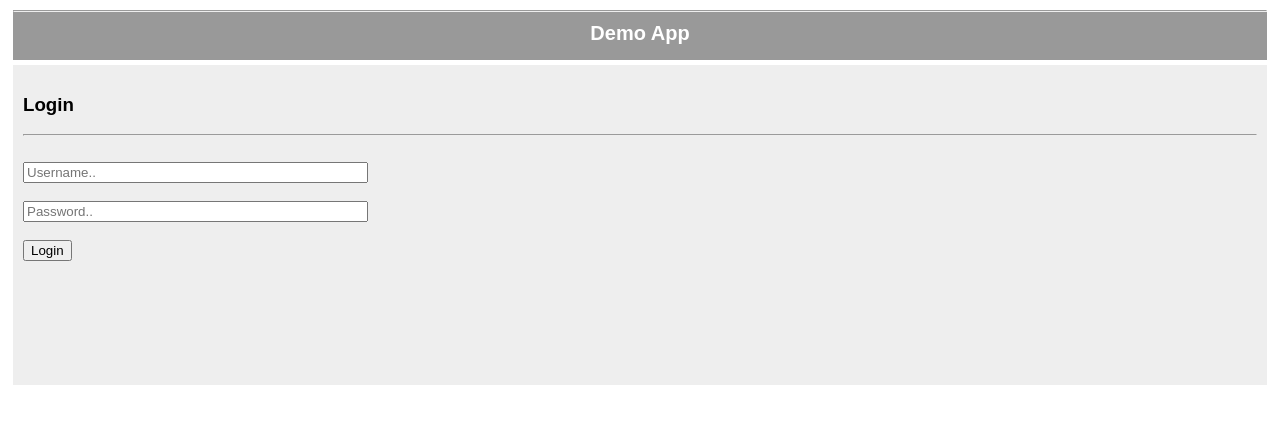
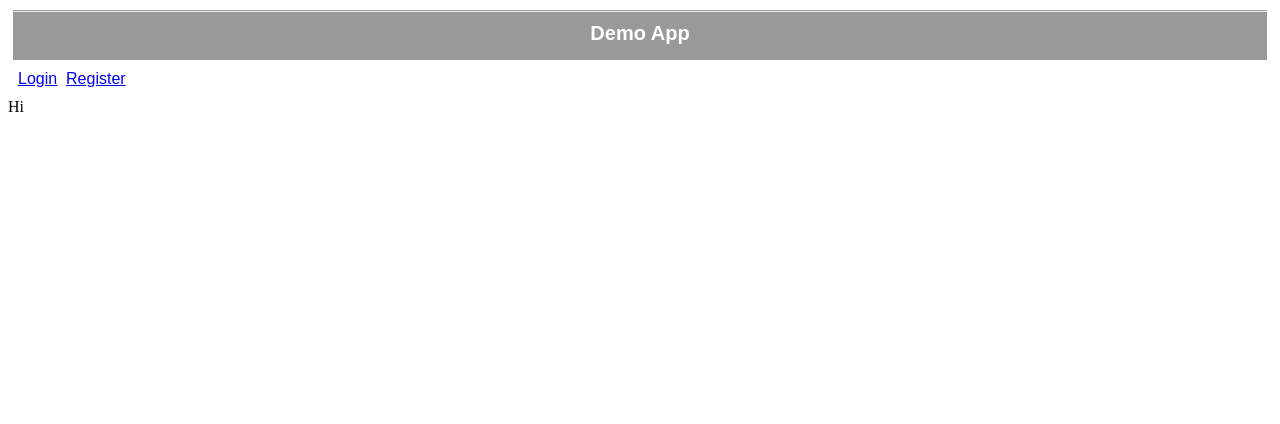
Before and after one commit to Avinash-Kulal/Mult-tenant-app, a React app in the folder ReactApp/: page / in a window 1280 px wide. Shown: the top 424 px of the page. Built offline with nearby package versions, Linux system fonts and the light colour scheme.

Commit message:
query parameter based component render

```diff
--- a/ReactApp/src/App.js
+++ b/ReactApp/src/App.js
@@ -1,15 +1,30 @@
-import React from "react";
+import React,{ useState,useEffect } from "react";
 import Login from "./components/Login";
 import Header from "./components/Header";
 
-const App = ()=>{
- return (
+const App = () => {
+  const [urlParam,setUrlParam] = useState('');
+
+  useEffect(()=>{
+    setUrlParamsState()
+  },[])
+
+  const setUrlParamsState = () =>{
+      const urlParams = new URLSearchParams(window.location.search);
+      setUrlParam({module:urlParams.get('module') })
+  }
+
+  return (
   <div>
     <Header/>
-    <Login/>
+    { (urlParam && urlParam.module === 'login')
+      ? <Login/> : <div>Hi</div>
+    }
+
+
   </div>
 
- )
+  )
 }
 
 export default App;
--- a/ReactApp/src/components/Header.js
+++ b/ReactApp/src/components/Header.js
@@ -11,14 +11,23 @@ const Head  = styled.div`
  margin:5px;
  color:white;
  `
-
+const Navigation = styled.div`
+    font-family:arial;
+    margin:10px;
+`;
 const Header = ()=>{
 
  return (
+<React.Fragment>
   <Head>
    <hr/>
-   Demo App
+   Demo App <br/>
   </Head>
+    <Navigation>
+        <a href="?module=login">Login</a> &nbsp;
+        <a href="?module=register">Register</a>
+    </Navigation>
+  </React.Fragment>
  )
 }
 export default Header;
```
